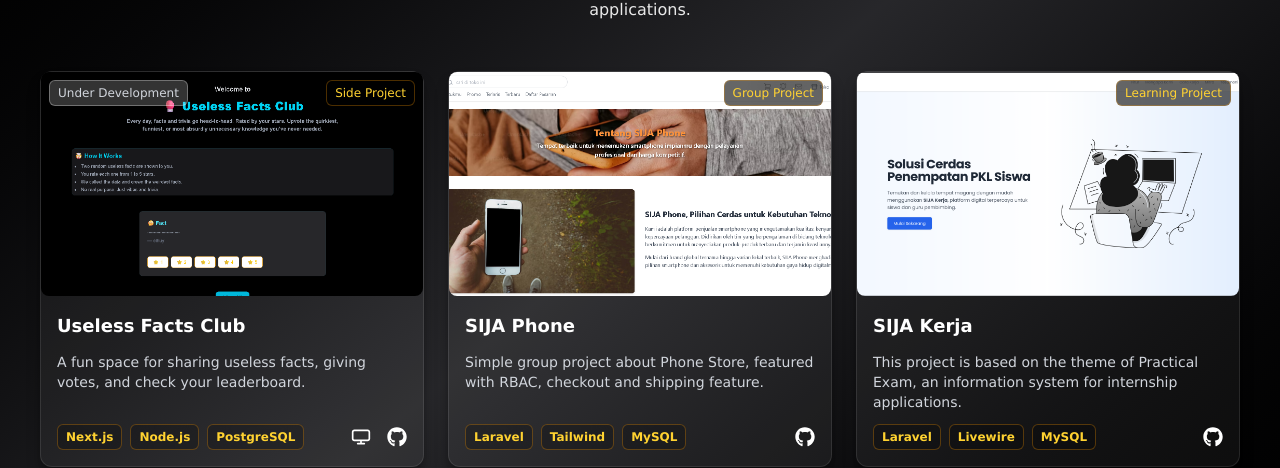
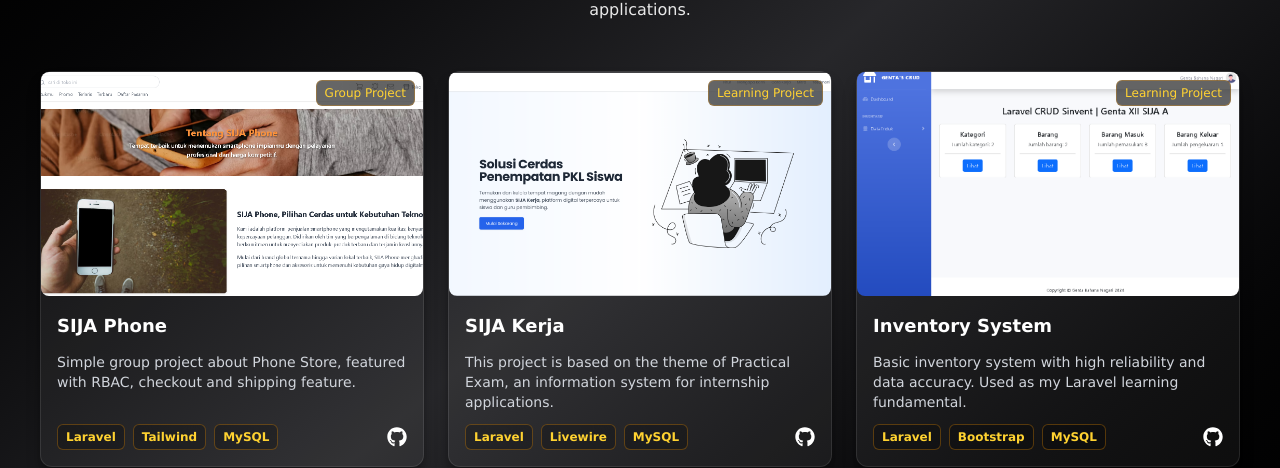
Before and after one commit to genta-bahana-nagari/portfolio-page, a Next.js app: page /project in a window 1280 px wide. Shown: the part 337-805 px from the top of the page. Built offline with nearby package versions, Linux system fonts and the light colour scheme; no server answers.

Commit message:
hide unused for a while

```diff
--- a/src/content/projects.ts
+++ b/src/content/projects.ts
@@ -1,16 +1,16 @@
 import { Project } from "@/types/projectType";
 
 export const projects: Project[] = [
-  {
-    name: "Useless Facts Club",
-    category: "Side Project",
-    isUnderDevelopment: true,
-    description: "A fun space for sharing useless facts, giving votes, and check your leaderboard.",
-    techStack: ["Next.js", "Node.js", "PostgreSQL"],
-    github: "https://github.com/genta-bahana-nagari/useless-facts-club",
-    preview: "https://useless-facts-club.vercel.app/",
-    image: "/images/projects/Facts_Club.png",
-  },
+  // {
+  //   name: "Useless Facts Club",
+  //   category: "Side Project",
+  //   isUnderDevelopment: true,
+  //   description: "A fun space for sharing useless facts, giving votes, and check your leaderboard.",
+  //   techStack: ["Next.js", "Node.js", "PostgreSQL"],
+  //   github: "https://github.com/genta-bahana-nagari/useless-facts-club",
+  //   preview: "https://useless-facts-club.vercel.app/",
+  //   image: "/images/projects/Facts_Club.png",
+  // },
   {
     name: "SIJA Phone",
     category: "Group Project",
```
